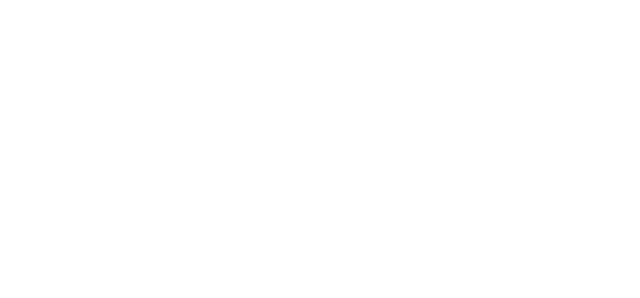
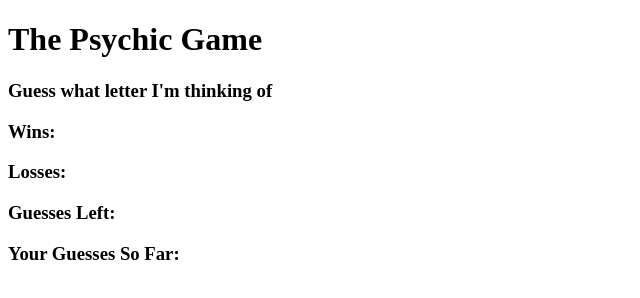
Before and after one commit to ivan-dealba/Psychic-Game, a plain HTML site: page index.html in a window 1280 px wide. Shown: the whole page, without its empty margins (0-640 px from the left). Drawn offline with Linux system fonts and the light colour scheme; files that its build step writes are made by us from their sources; files whose address does not match are found by name.

Commit message:
Added content to body with h1 and h3 tags

```diff
--- a/index.html
+++ b/index.html
@@ -10,5 +10,11 @@
     <script src='game.js'></script>
 </head>
 <body>
+    <h1>The Psychic Game</h1>
+    <h3>Guess what letter I'm thinking of</h3>
+    <h3>Wins:</h3>
+    <h3>Losses:</h3>
+    <h3>Guesses Left:</h3>
+    <h3>Your Guesses So Far:</h3>
 </body>
 </html>
```
